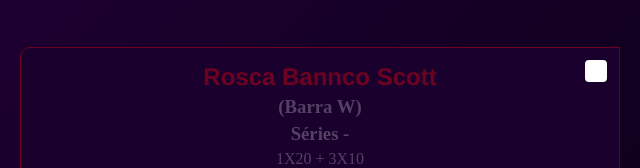
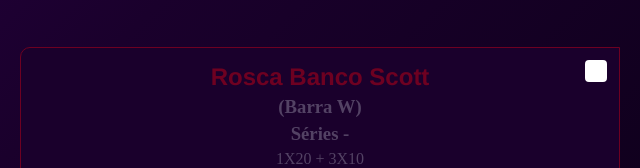
Before and after one commit to robsoncdesouza/Treino, a plain HTML site: page td.html in a window 1280 px wide. Shown: the part 1092-1260 px from the top of the page, 320-960 px from the left. Drawn offline with Linux system fonts and the light colour scheme.

Commit message:
tudo certo

```diff
--- a/td.html
+++ b/td.html
@@ -43,7 +43,7 @@
             <button class="btn" id="btnAbrirVideo" data-url="videos/video25.mp4">VÍDEO</button>
         </div>
         <div class="box">
-            <h2 class="title txt">Rosca Bannco Scott</h2>
+            <h2 class="title txt">Rosca Banco Scott</h2>
             <h3 class="txt">(Barra W)</h3>
             <h3 class="txt">Séries -</h3>
             <p class="txt">1X20 + 3X10</p>
```
